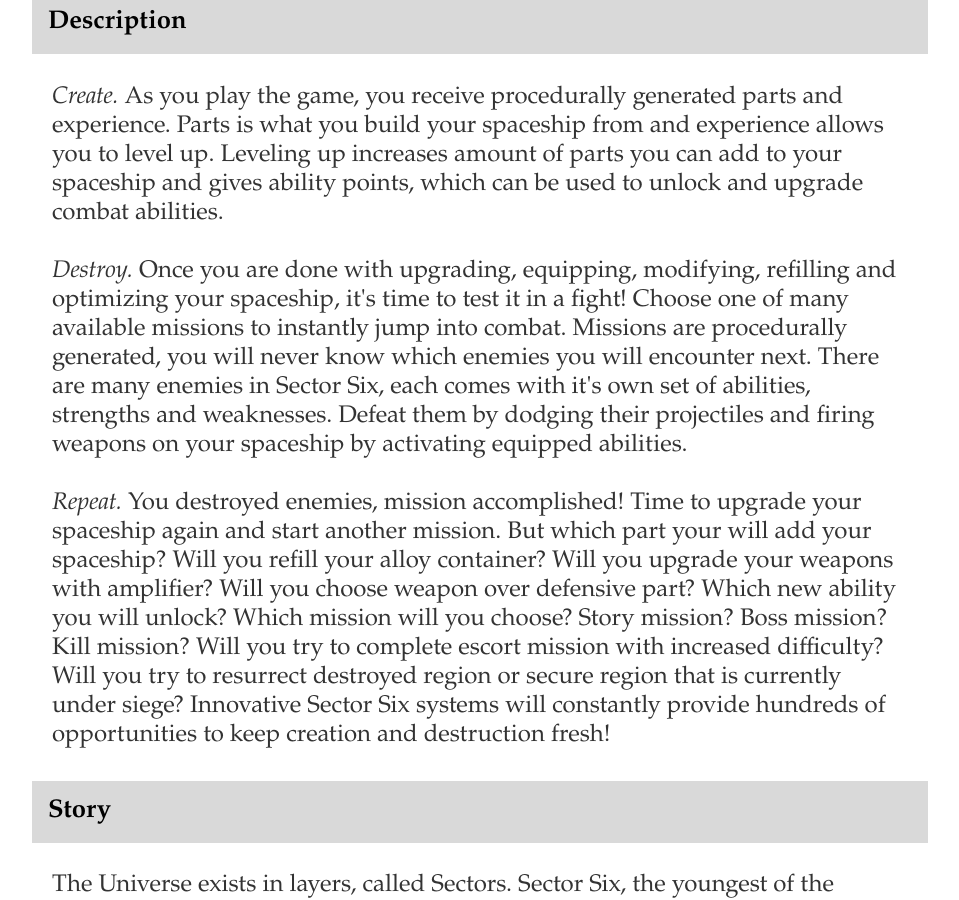
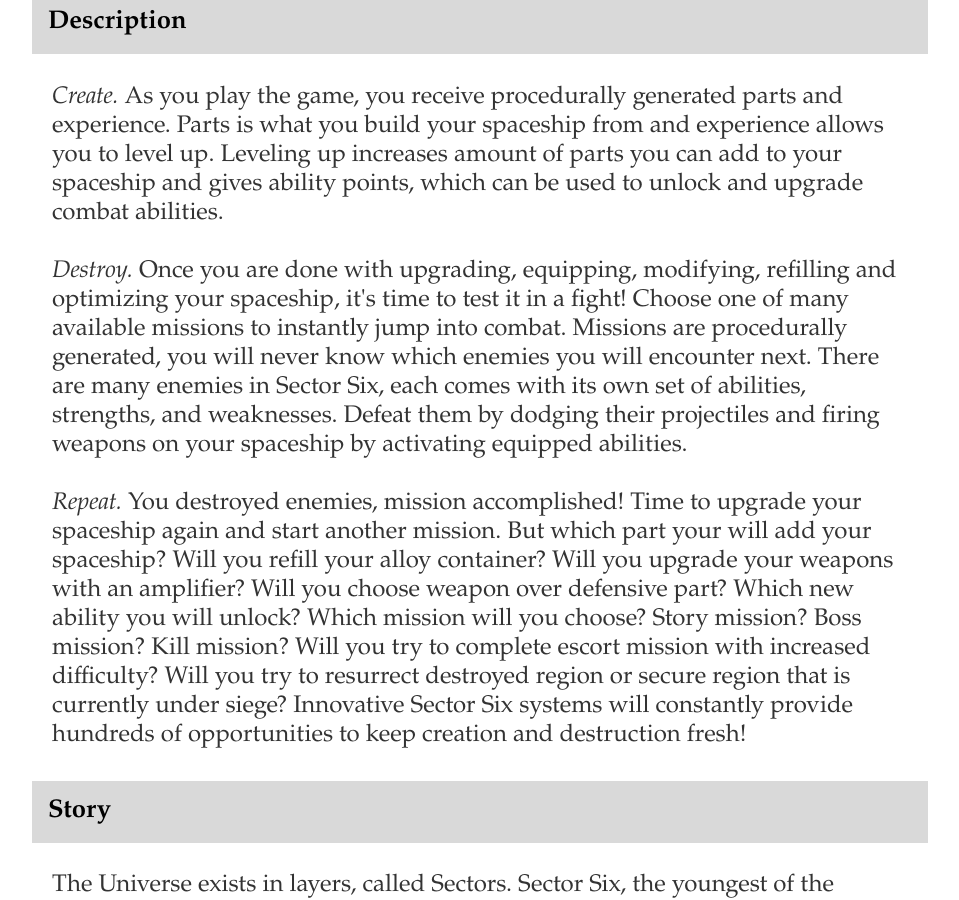
Before and after one commit to Phoebe3663/Zuurix.github.io, a Jekyll site: the page built from sector-six-press-kit/index.html, in a window 1280 px wide and 900 px high, scrolled down 1206 px. Shown: the whole window, without its empty margins (160-1119 px from the left). Built offline with Jekyll 4.4.1, drawn with Linux system fonts in a browser that asks for light colours.

Commit message:
Update index.html

```diff
--- a/sector-six-press-kit/index.html
+++ b/sector-six-press-kit/index.html
@@ -46,9 +46,9 @@ title: Zuurix.com - Sector Six press kit
 
 	<p><i>Create.</i> As you play the game, you receive procedurally generated parts and experience. Parts is what you build your spaceship from and experience allows you to level up. Leveling up increases amount of parts you can add to your spaceship and gives ability points, which can be used to unlock and upgrade combat abilities.</p>
 
-	<p><i>Destroy.</i> Once you are done with upgrading, equipping, modifying, refilling and optimizing your spaceship, it's time to test it in a fight! Choose one of many available missions to instantly jump into combat. Missions are procedurally generated, you will never know which enemies you will encounter next. There are many enemies in Sector Six, each comes with it's own set of abilities, strengths and weaknesses. Defeat them by dodging their projectiles and firing weapons on your spaceship by activating equipped abilities.</p>
+	<p><i>Destroy.</i> Once you are done with upgrading, equipping, modifying, refilling and optimizing your spaceship, it's time to test it in a fight! Choose one of many available missions to instantly jump into combat. Missions are procedurally generated, you will never know which enemies you will encounter next. There are many enemies in Sector Six, each comes with its own set of abilities, strengths, and weaknesses. Defeat them by dodging their projectiles and firing weapons on your spaceship by activating equipped abilities.</p>
 
-	<p><i>Repeat.</i> You destroyed enemies, mission accomplished! Time to upgrade your spaceship again and start another mission. But which part your will add your spaceship? Will you refill your alloy container? Will you upgrade your weapons with amplifier? Will you choose weapon over defensive part? Which new ability you will unlock? Which mission will you choose? Story mission? Boss mission? Kill mission? Will you try to complete escort mission with increased difficulty? Will you try to resurrect destroyed region or secure region that is currently under siege? Innovative Sector Six systems will constantly provide hundreds of opportunities to keep creation and destruction fresh!</p>
+	<p><i>Repeat.</i> You destroyed enemies, mission accomplished! Time to upgrade your spaceship again and start another mission. But which part your will add your spaceship? Will you refill your alloy container? Will you upgrade your weapons with an amplifier? Will you choose weapon over defensive part? Which new ability you will unlock? Which mission will you choose? Story mission? Boss mission? Kill mission? Will you try to complete escort mission with increased difficulty? Will you try to resurrect destroyed region or secure region that is currently under siege? Innovative Sector Six systems will constantly provide hundreds of opportunities to keep creation and destruction fresh!</p>
 
 	<h2>Story</h2>
 
```
